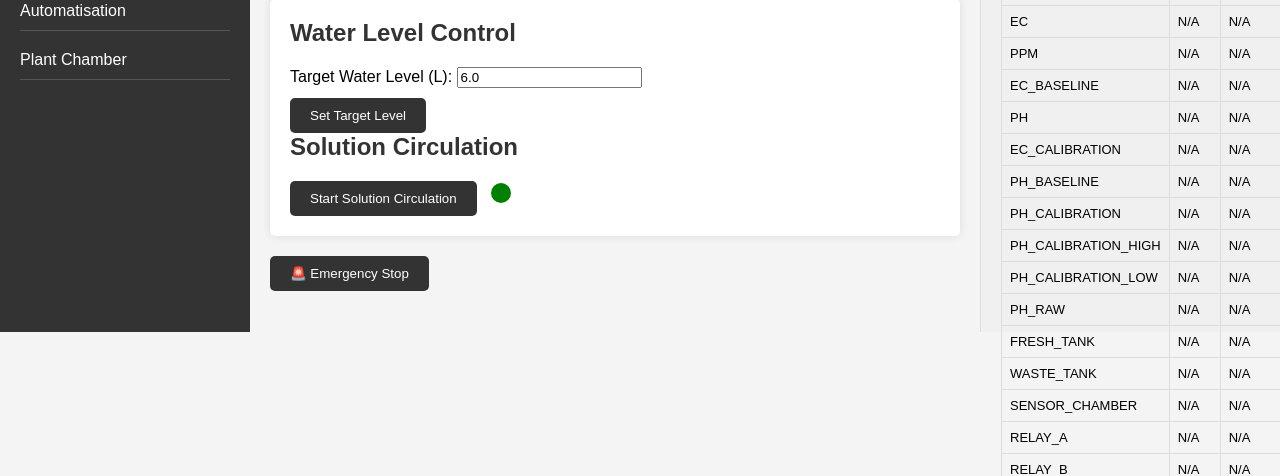
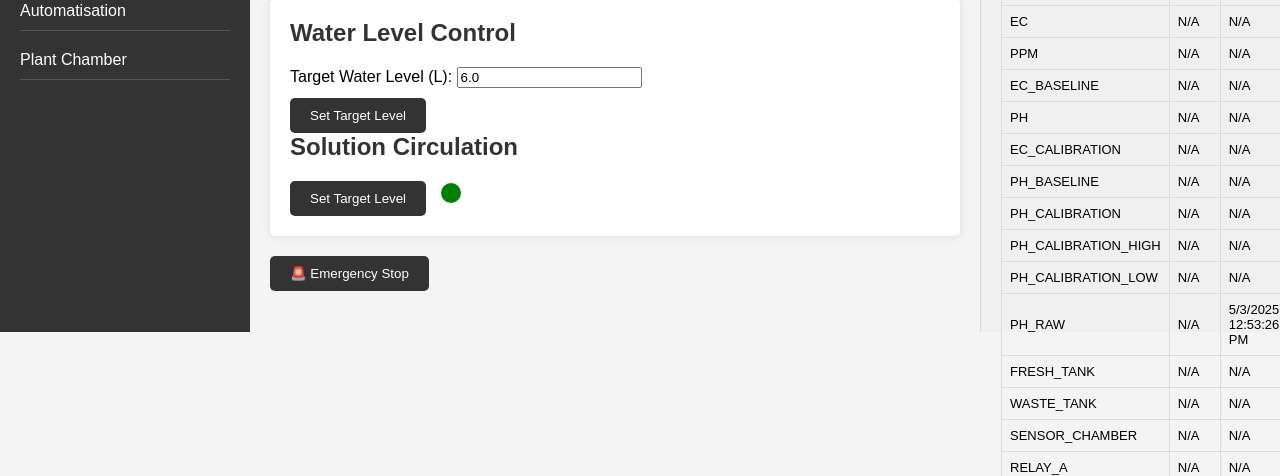
Before and after one commit to human86x/cyberlotus, a Flask app: page /plant_chamber in a window 1280 px wide. Shown: the part 468-944 px from the top of the page. Run offline with Flask 3, Linux system fonts and the light colour scheme.

Commit message:
Plant Chamber: Solution Circulation System

```diff
--- a/templates/plant_chamber.html
+++ b/templates/plant_chamber.html
@@ -119,9 +119,10 @@
 
 
         <h2>Solution Circulation</h2>
-        <form action="/start_circulation" method="post">
-            <button type="submit">Start Solution Circulation</button>
-            <div class="circulation-indicator {% if circulation_status %}on{% endif %}"></div>
-        </form>
+
+            <button onclick="circulate_the_solution()">Set Target Level</button>
+
+<div class="circulation-indicator {% if circulation_status %}on{% endif %}"></div>
+
     </section>
 {% endblock %}
```
